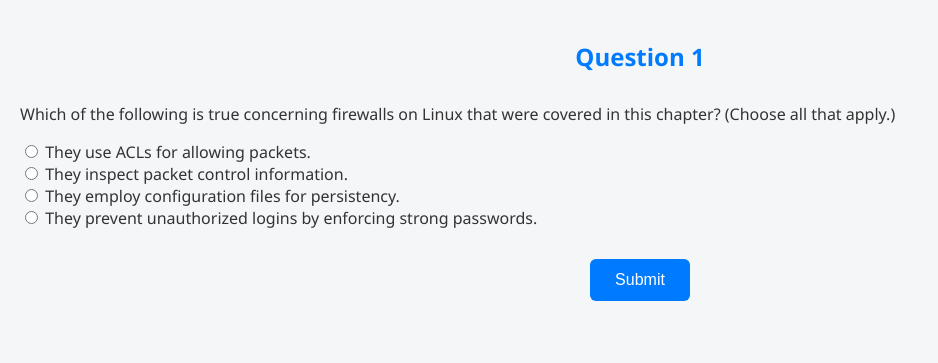
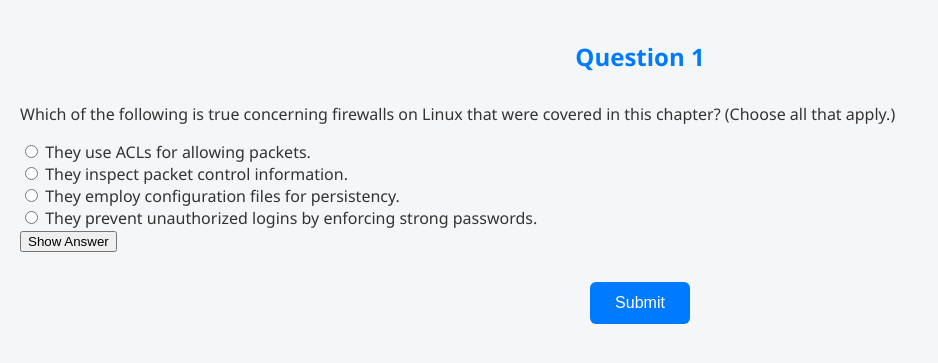
Before and after one commit to Beebolord/QuizzApp, a Flask app: a page that uses templates/question.html in a window 1280 px wide. Shown: the top 363 px of the page, without its empty margins (0-938 px from the left). Run offline with Flask 3, Linux system fonts and the light colour scheme; some libraries are stand-ins or nearby versions.

Commit message:
Added the answer button

```diff
--- a/templates/question.html
+++ b/templates/question.html
@@ -17,8 +17,15 @@
       <label for="{{ option }}">{{ option }}</label>
     </div>
   {% endfor %}
+    <button type="button" onclick="document.getElementById('correct-answer').style.display='block'">Show Answer </button>
+
   <button type="submit">Submit</button>
+ <p id="correct-answer" style="display:none; color:green;">
+  Correct answer: {{ question.correct_answer }}
+</p>
 </form>
 
+
+</button>
 </body>
 </html>
```
